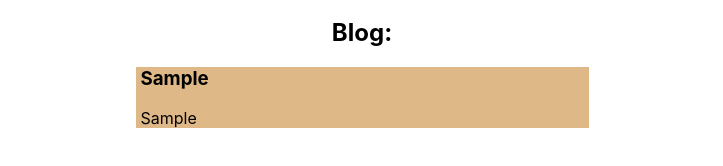
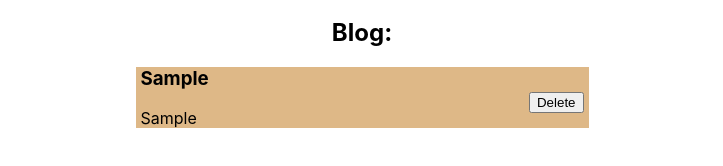
Before and after one commit to Ritesh9919/Blog_app, a React (Create React App) app: page / in a window 1280 px wide. Both pictures are taken after typing "Sample", "Sample" into the empty fields and a click on the button "Add". Shown: the part 404-570 px from the top of the page, without its empty margins (278-1001 px from the left). Built offline with nearby package versions, Linux system fonts and the light colour scheme.

Commit message:
deleting blog

```diff
--- a/src/component/Blog.js
+++ b/src/component/Blog.js
@@ -14,6 +14,10 @@ export default function Blog() {
        console.log(blogs);
        setFormData({title:"", content:""});
 
+    }
+
+    function handleDelete(i) {
+       setBlogs(blogs.filter((blog, index) => index !== i));
     }
 
     return (
@@ -36,11 +40,12 @@ export default function Blog() {
 
         </div>
         <h2>Blog:</h2>
-        {blogs.map((blog) => {
+        {blogs.map((blog, i) => {
             return (
-                <div className="blog">
+                <div className="blog" key={i}>
                 <h3>{blog.title}</h3>
                 <p>{blog.content}</p>
+                <button onClick={() => handleDelete(i)}>Delete</button>
                 </div>
             )
         })}
--- a/src/index.css
+++ b/src/index.css
@@ -18,4 +18,11 @@ code {
   margin:auto;
   padding-left: 5px;
   text-align: left;
+  position: relative;
 }
+
+.blog button {
+  position: absolute;
+  top:25px;
+  right:5px;
+}
```
